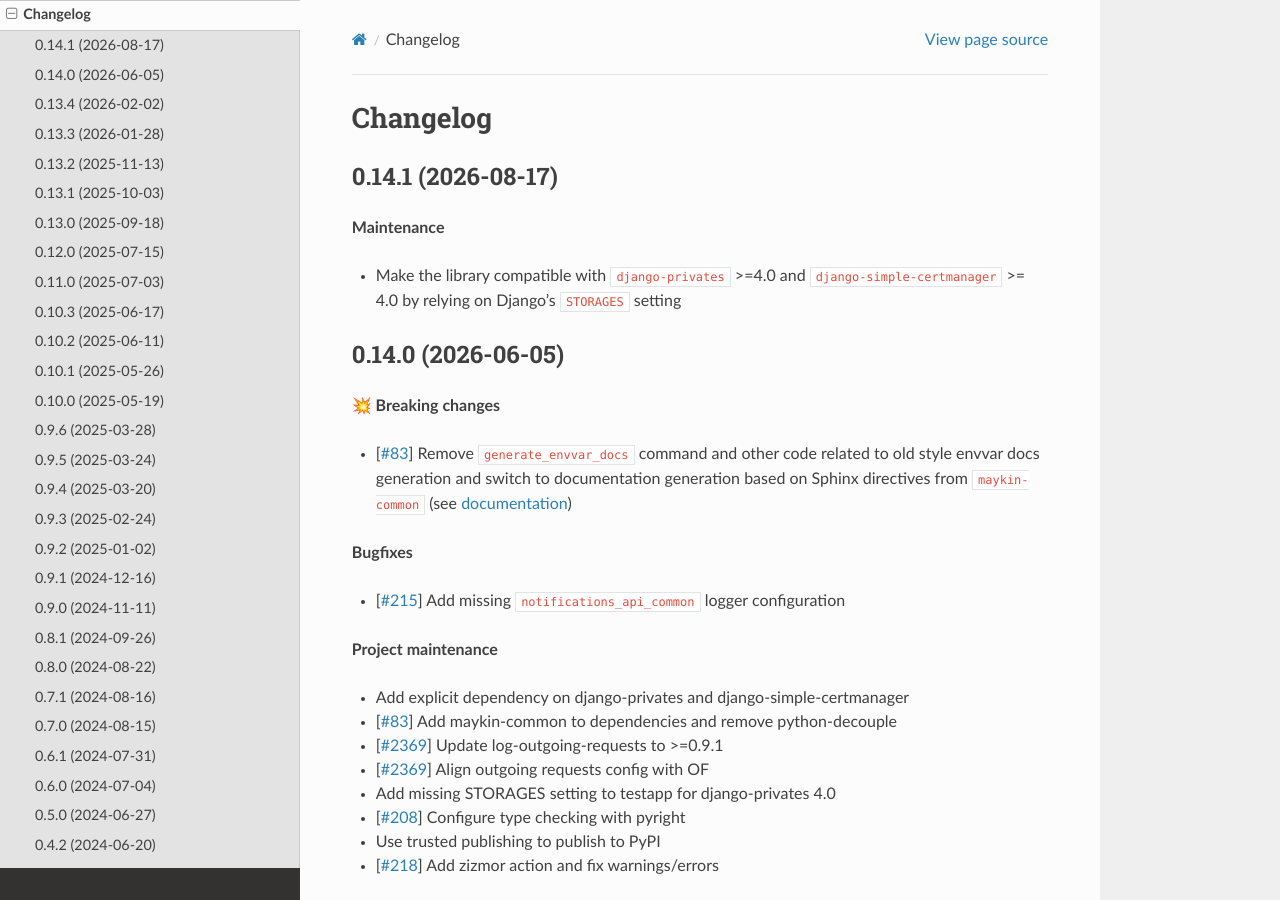
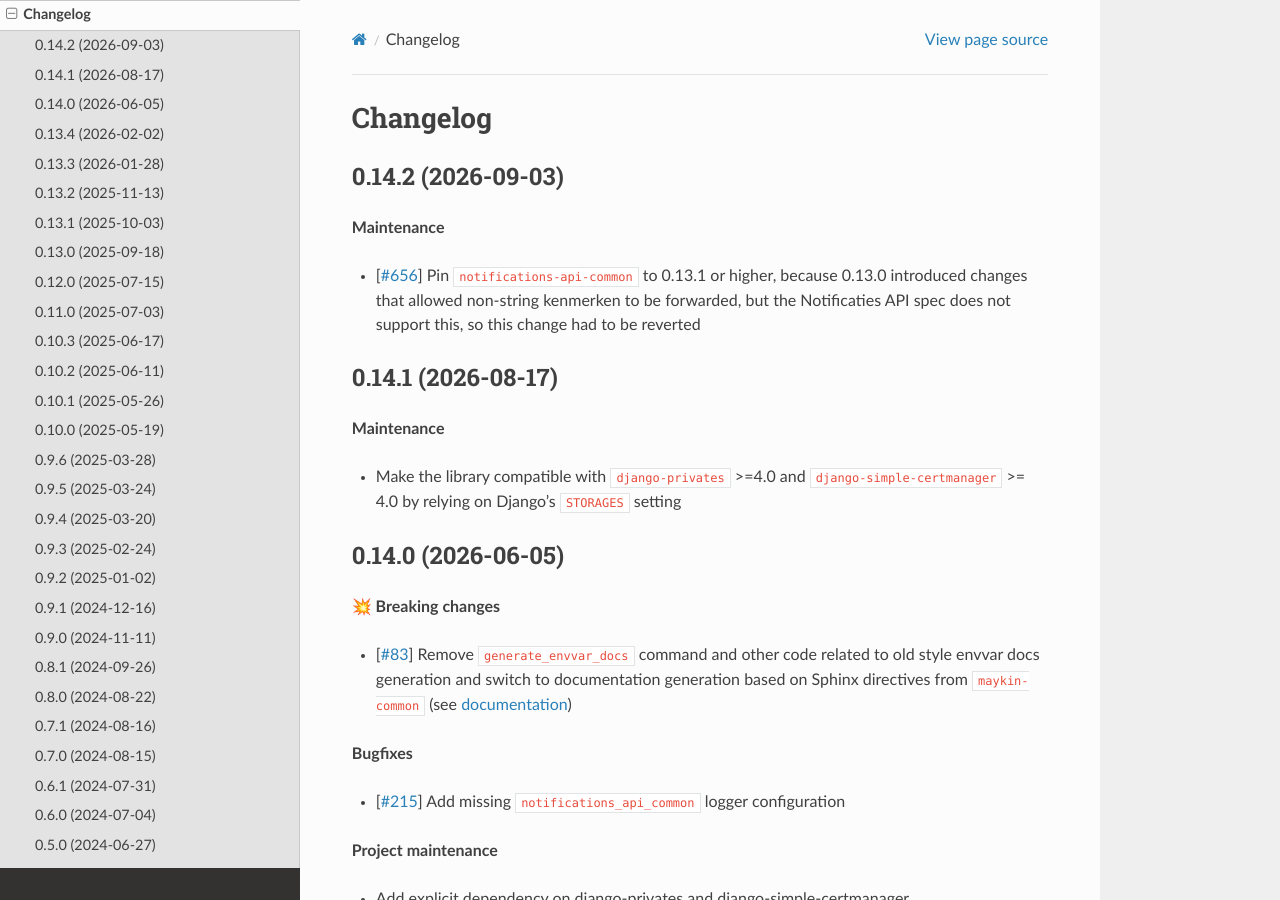
Before and after one commit to maykinmedia/open-api-framework, a Sphinx documentation site: the page built from docs/changelog.rst, in a window 1280 px wide and 900 px high. Built offline with Sphinx 7.4.7 and the Read the Docs theme 3.1.0, drawn with Linux system fonts in a browser that asks for light colours.

Commit message:
:bookmark: Release version 0.14.2

```diff
--- a/CHANGELOG.rst
+++ b/CHANGELOG.rst
@@ -1,5 +1,14 @@
 Changelog
 =========
+
+0.14.2 (2026-09-03)
+-------------------
+
+**Maintenance**
+
+* [:open-klant:`656`] Pin ``notifications-api-common`` to 0.13.1 or higher,
+  because 0.13.0 introduced changes that allowed non-string kenmerken to be forwarded,
+  but the Notificaties API spec does not support this, so this change had to be reverted
 
 0.14.1 (2026-08-17)
 -------------------
--- a/README.rst
+++ b/README.rst
@@ -1,7 +1,7 @@
 Open API Framework
 ==================
 
-:Version: 0.14.1
+:Version: 0.14.2
 :Source: https://github.com/maykinmedia/open-api-framework
 :Keywords: metapackage, dependencies
 
--- a/docs/conf.py
+++ b/docs/conf.py
@@ -26,7 +26,7 @@ copyright = "2024, Maykin Media"
 author = "Maykin Media"
 
 # The full version, including alpha/beta/rc tags
-release = "0.14.1"
+release = "0.14.2"
 
 
 # -- General configuration ---------------------------------------------------
@@ -67,4 +67,5 @@ extlinks = {
         "#%s",
     ),
     "open-zaak": ("https://github.com/open-zaak/open-zaak/issues/%s", "#%s"),
+    "open-klant": ("https://github.com/maykinmedia/open-klant/issues/%s", "#%s"),
 }
--- a/pyproject.toml
+++ b/pyproject.toml
@@ -4,7 +4,7 @@ build-backend = "setuptools.build_meta"
 
 [project]
 name = "open-api-framework"
-version = "0.14.1"
+version = "0.14.2"
 description = "A metapackage for registration components, that bundles the dependencies shared between these components and provides generic settings"
 authors = [
     {name = "Maykin Media", email = "support@maykinmedia.nl"}
@@ -140,7 +140,7 @@ env = [
 ]
 
 [tool.bumpversion]
-current_version = "0.14.1"
+current_version = "0.14.2"
 files = [
     {filename = "pyproject.toml"},
     {filename = "README.rst"},
```
